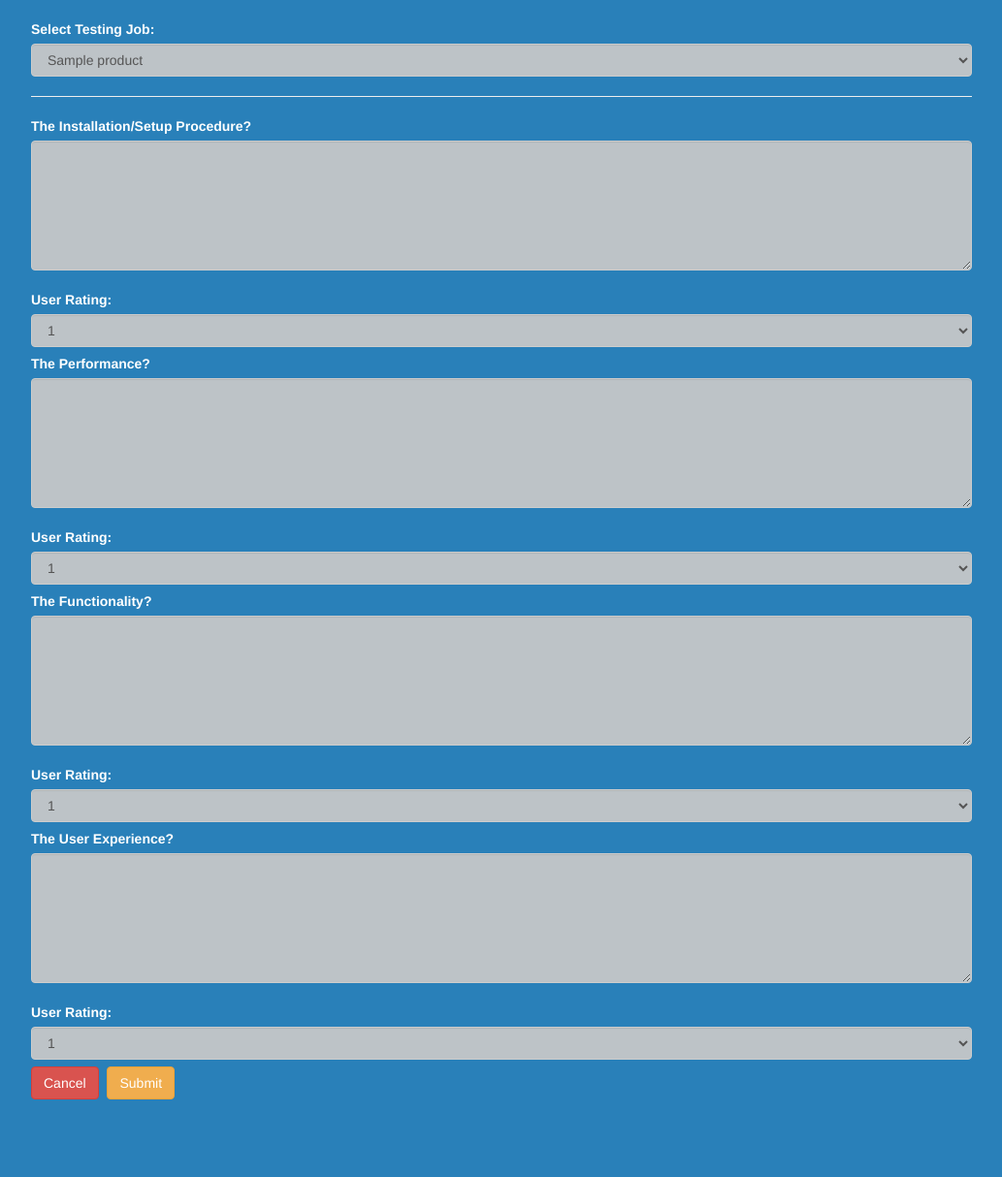
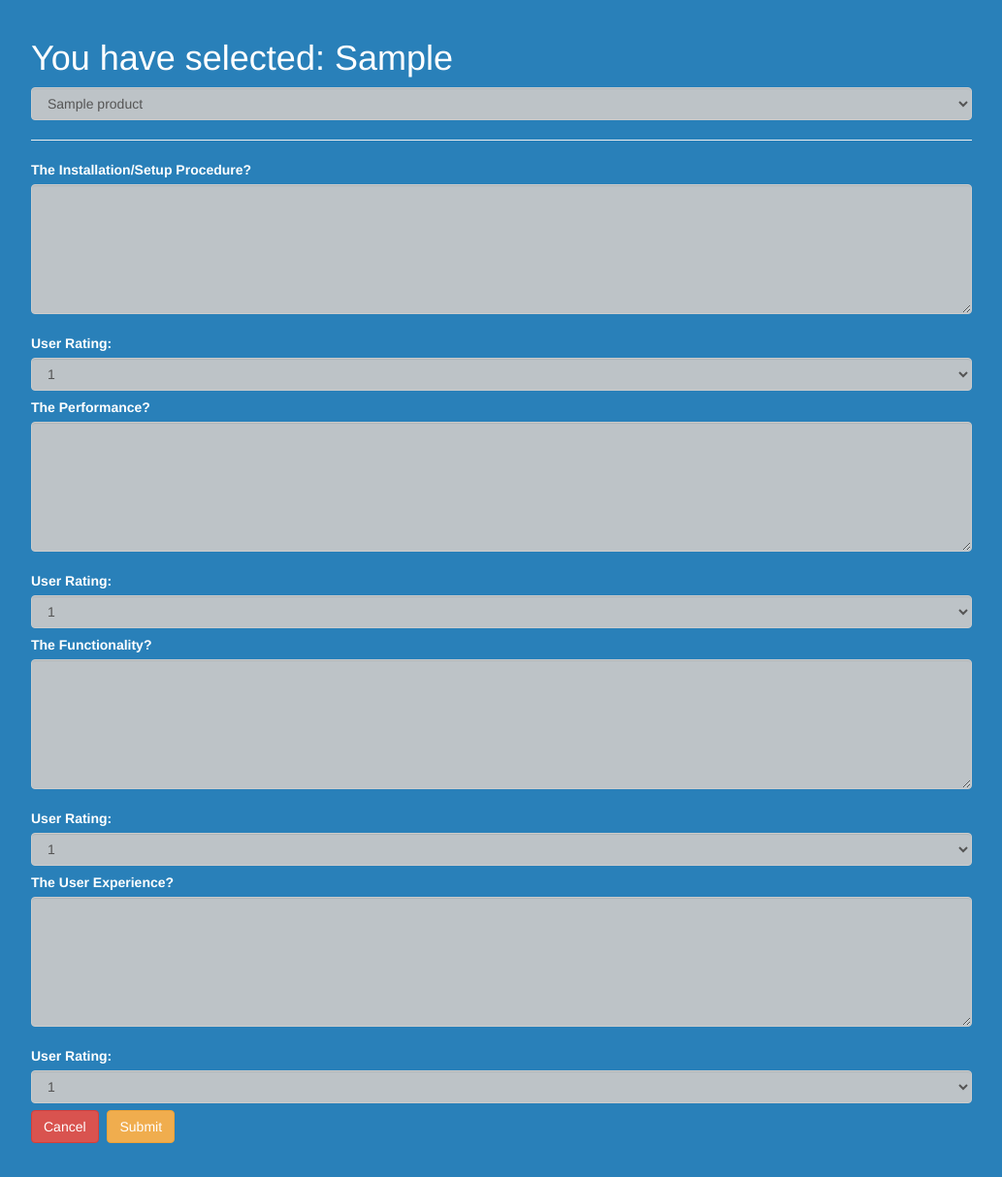
Before and after one commit to WxrPro97/TestforMe, a Flask app: template templates/review.html in a window 1280 px wide. Shown: the whole page at 97% size, without its empty margins (123-1156 px from the left). Before the commit the page ends 1134 px from the top, so only its background shows below. Run offline with Flask 2, Linux system fonts and the light colour scheme; the template is opened without the code that fills it: most values are stand-ins (such as "Sample title", 1, 10 or a date in 2020); some libraries are stand-ins or nearby versions.

Commit message:
logo update

```diff
--- a/templates/result.html
+++ b/templates/result.html
@@ -3,7 +3,7 @@
 {% block styles %}
 {{super()}}
 <link rel="stylesheet" href="{{url_for('.static', filename='css/style.css')}}">
-<link rel="icon" href="{{url_for('.static', filename='img/python-powered.png')}}">
+<link rel="icon" href="{{url_for('.static', filename='img/python_logo.png')}}">
 {% endblock %}
 
 {% block content %}
--- a/templates/review.html
+++ b/templates/review.html
@@ -3,7 +3,7 @@
 {% block styles %}
 {{super()}}
 <link rel="stylesheet" href="{{url_for('.static', filename='css/style.css')}}">
-<link rel="icon" href="{{url_for('.static', filename='img/python-powered.png')}}">
+<link rel="icon" href="{{url_for('.static', filename='img/python_logo.png')}}">
 {% endblock %}
 
 {% block content %}
@@ -13,7 +13,7 @@
             <!-- Submit form to python script (user_results). -->
             <form class="form-group" action="{{ url_for('user_result') }}" method="POST">
                 <div class="form-group">
-                    <label>Select Testing Job:</label>
+                    <h1>You have selected: {{ jobData }}</h1>
                     <!-- Loop through job names in database. -->
                     <select class="form-control foreground" name="choice">
                         {% for jobs in jobs %}
```
Also changed, not shown: templates/index.html (+6 -5 lines), templates/login.html (+9 -5 lines).
